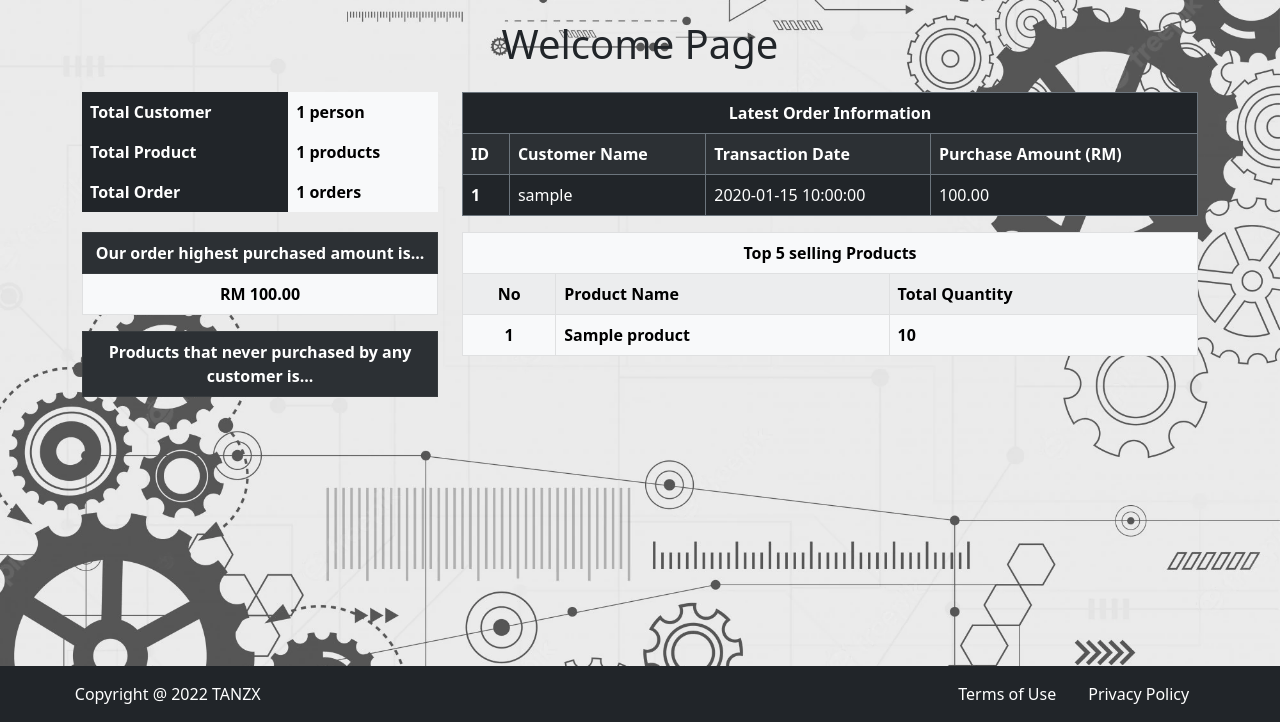
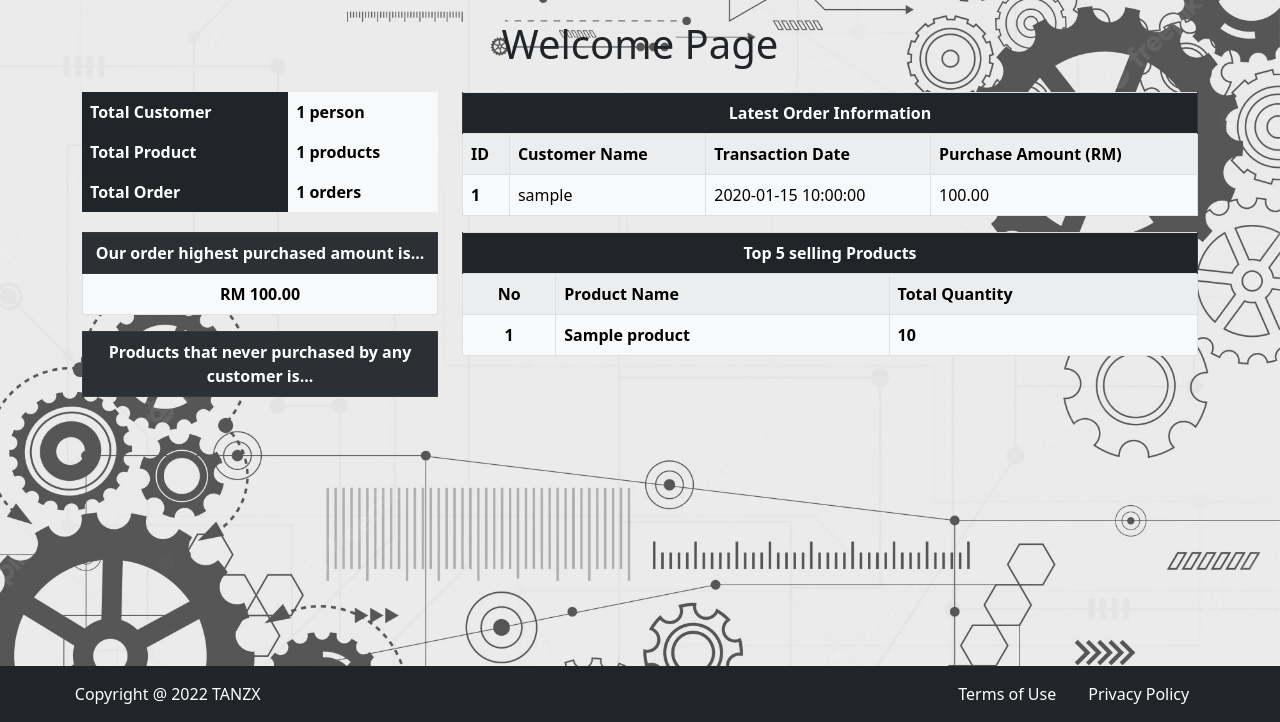
Before and after one commit to tanzhenxun/tanzhenxun.github.io, a PHP site: page /home.php in a window 1280 px wide. Shown: the part 78-800 px from the top of the page. Run offline with PHP 8.4, Linux system fonts and the light colour scheme; the visitor is signed in with stand-in values (Sample User, id 1); tables that the repository leaves empty or names only in its code hold one stand-in row (values such as "Sample post"); lists and menus that the app fills with data are empty; some libraries are stand-ins or nearby versions.

Commit message:
Debug delete error

```diff
--- a/project/home.php
+++ b/project/home.php
@@ -62,7 +62,7 @@ include 'logincheck.php';
         <div class="container align-items-center justify-content-center mt-3">
             <div class="row">
                 <div class="col-4">
-                    <table class='table table-hover table-responsive table-borderless table-dark'>
+                    <table class='table table-responsive table-borderless table-dark'>
                         <tr>
                             <th>Total Customer</th>
                             <td class="table-light fw-bold"><?php echo $total_customer ?> person</td>
@@ -78,10 +78,10 @@ include 'logincheck.php';
                     </table>
                 </div>
                 <div class="col-8">
-                    <table class='table table-hover table-responsive table-striped table-dark table-bordered border-secondary'>
+                    <table class='table table-responsive table-striped table-light table-bordered'>
                         <thead>
                             <tr>
-                                <th colspan='4' class="text-center ">Latest Order Information</th>
+                                <th colspan='4' class="text-center table-dark">Latest Order Information</th>
                             </tr>
                         </thead>
                         <tbody>
@@ -101,7 +101,7 @@ include 'logincheck.php';
                     </table>
                 </div>
                 <div class="col-4">
-                    <table class='table table-hover table-responsive table-striped table-bordered border-secondary text-center'>
+                    <table class='table table-responsive table-striped table-bordered border-secondary text-center'>
                         <tr class="table-dark">
                             <th>Our order highest purchased amount is...</th>
                         </tr>
@@ -109,7 +109,7 @@ include 'logincheck.php';
                             <th>RM <?php echo number_format(round($highest_amount, 1), 2) ?></th>
                         </tr>
                     </table>
-                    <table class='table table-hover table-responsive table-striped table-bordered border-secondary text-center'>
+                    <table class='table table-responsive table-striped table-bordered border-secondary text-center'>
                         <tr class="table-dark">
                             <th colspan="2">Products that never purchased by any customer is...</th>
                         </tr>
@@ -134,7 +134,7 @@ include 'logincheck.php';
                     <table class='table table-responsive table-striped table-bordered table-light'>
                     <thead>
                             <tr>
-                                <th colspan="3" class="text-center">Top 5 selling Products</th>
+                                <th colspan="3" class="text-center table-dark">Top 5 selling Products</th>
                             </tr>
                         </thead>
                         <tbody>
--- a/project/order_delete.php
+++ b/project/order_delete.php
@@ -7,7 +7,8 @@ try {
     $order_summary_id=isset($_GET['order_summary_id']) ? $_GET['order_summary_id'] :  die('ERROR: Record ID not found.');
 
     // delete query
-    $query = "DELETE FROM order_summary WHERE order_summary_id = ?";
+    $query = "DELETE order_summary, order_detail FROM order_summary Inner join order_detail On order_detail.order_summary_id = order_summary.order_summary_id WHERE order_detail.order_summary_id =?";
+
     $stmt = $con->prepare($query);
     $stmt->bindParam(1, $order_summary_id);
 
--- a/project/order_read.php
+++ b/project/order_read.php
@@ -35,7 +35,7 @@ include 'logincheck.php';
 
         // if it was redirected from delete.php
         if ($action == 'deleted') {
-             echo "<div class='alert alert-success'>Customer has an order that cannot be deleted.</div>";
+             echo "<div class='alert alert-success'>Record was deleted.<</div>";
         }
 
         // select all data
```
